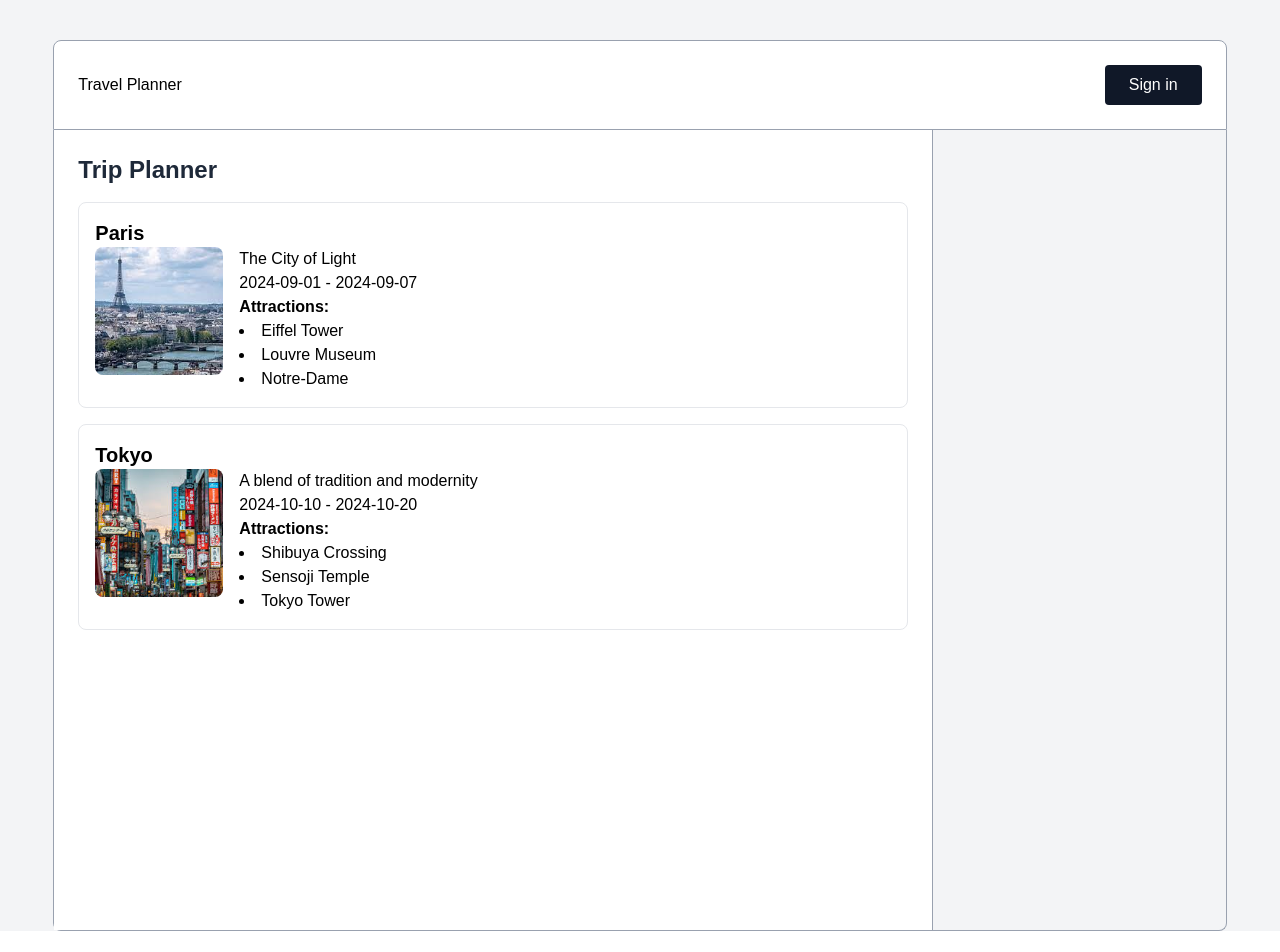
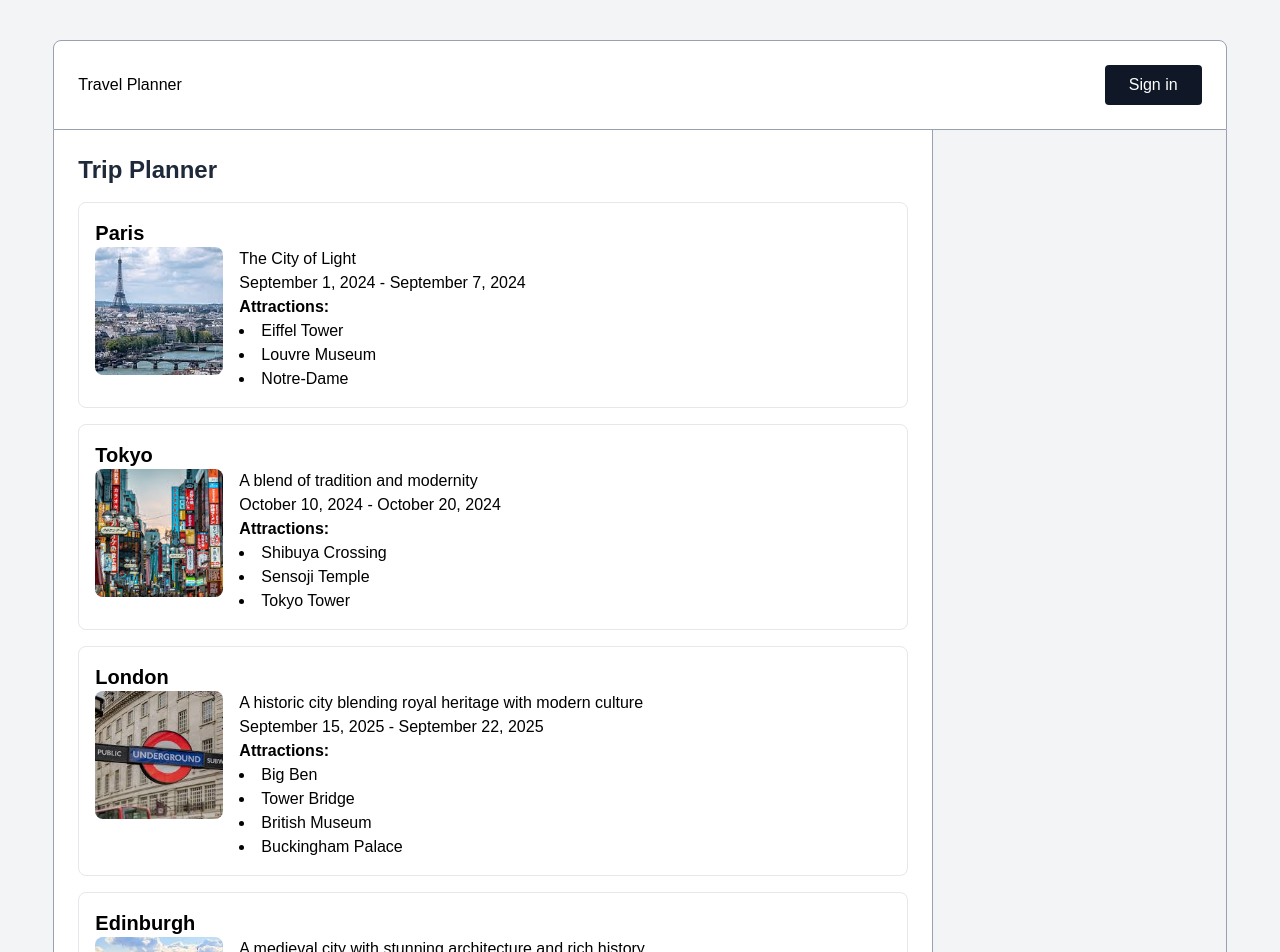
Before and after one commit to lbullen21/trip-planner, a Next.js app: page / in a window 1280 px wide. Shown: the top 952 px of the page. Before the commit the page ends 931 px from the top, so only its background shows below. Built offline with nearby package versions, Linux system fonts and the light colour scheme.

Commit message:
feat: updated image for london

```diff
--- a/src/components/TripTile.component.tsx
+++ b/src/components/TripTile.component.tsx
@@ -2,6 +2,14 @@ import { destinations } from "../lib/data";
 import Image from "next/image";
 
 const TripTile = () => {
+    const formatDate = (dateString: string): string => {
+        const date = new Date(dateString);
+        return date.toLocaleDateString('en-US', {
+            month: 'long',
+            day: 'numeric',
+            year: 'numeric'
+        });
+    };
     return (
         <>
         {destinations.map((destination) =>(
@@ -18,7 +26,7 @@ const TripTile = () => {
                 <div className="flex flex-col">
                     <p>{destination.description}</p>
                     <p>
-                        {destination.startDate} - {destination.endDate}
+                        {formatDate(destination.startDate)} - {formatDate(destination.endDate)}
                     </p>
                     <h3 className="font-semibold">Attractions:</h3>
                     <ul className="list-disc list-inside">
--- a/src/data/destinations.json
+++ b/src/data/destinations.json
@@ -19,6 +19,26 @@
       "image": "/images/Tokyo.jpeg",
       "description": "A blend of tradition and modernity",
       "attractions": ["Shibuya Crossing", "Sensoji Temple", "Tokyo Tower"]
+    },
+    {
+      "id": 3,
+      "name": "London",
+      "country": "United Kingdom",
+      "description": "A historic city blending royal heritage with modern culture",
+      "startDate": "2025-09-15",
+      "endDate": "2025-09-22",
+      "image": "/images/London.jpeg",
+      "attractions": ["Big Ben", "Tower Bridge", "British Museum", "Buckingham Palace"]
+    },
+    {
+      "id": 4,
+      "name": "Edinburgh",
+      "country": "Scotland",
+      "description": "A medieval city with stunning architecture and rich history",
+      "startDate": "2025-10-05",
+      "endDate": "2025-10-12",
+      "image": "/images/Edinburgh.jpeg",
+      "attractions": ["Edinburgh Castle", "Royal Mile", "Arthur's Seat", "Holyrood Palace"]
     }
   ]
 }
```
Also changed, not shown: public/images/London.jpeg, src/lib/data.ts (line endings or trailing spaces).
